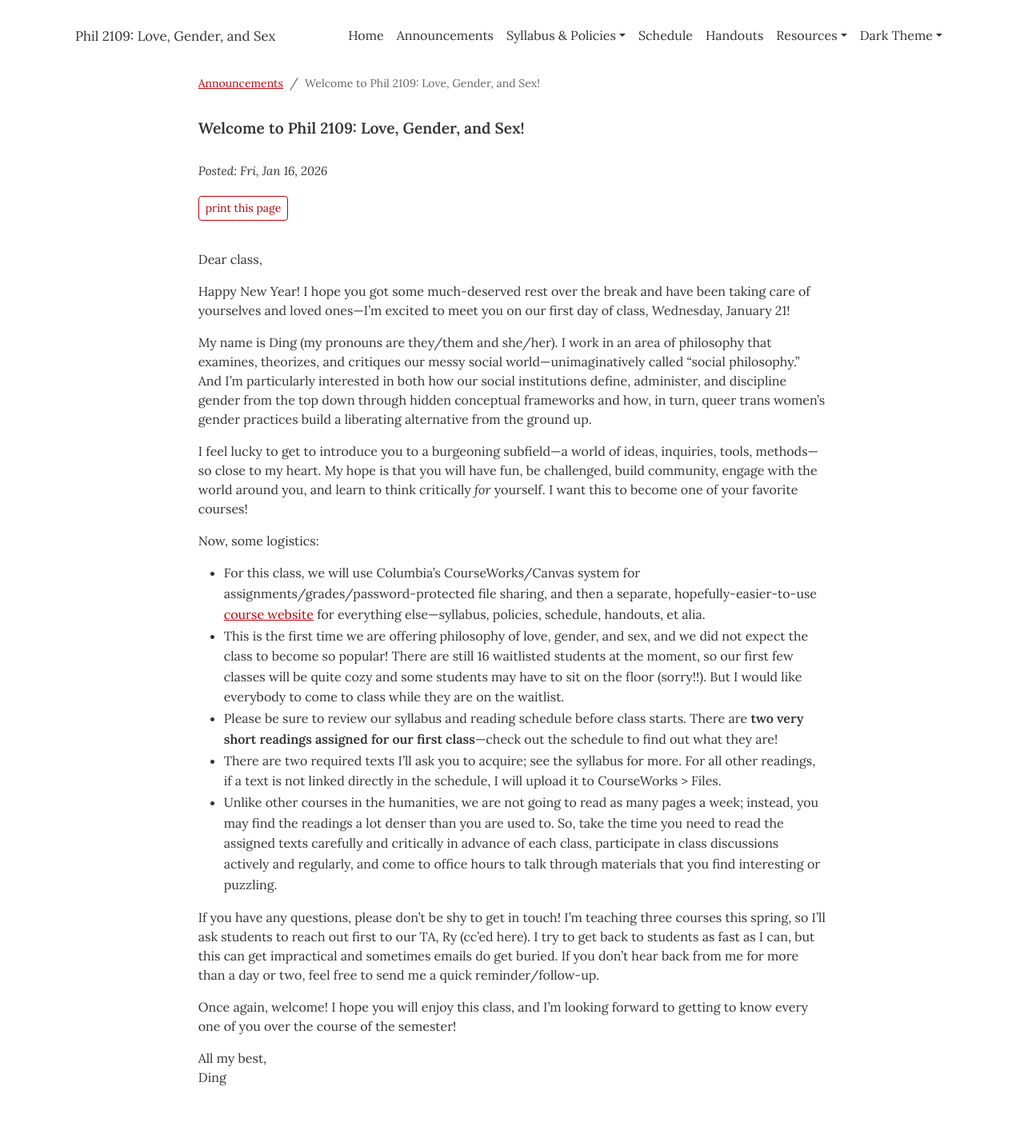
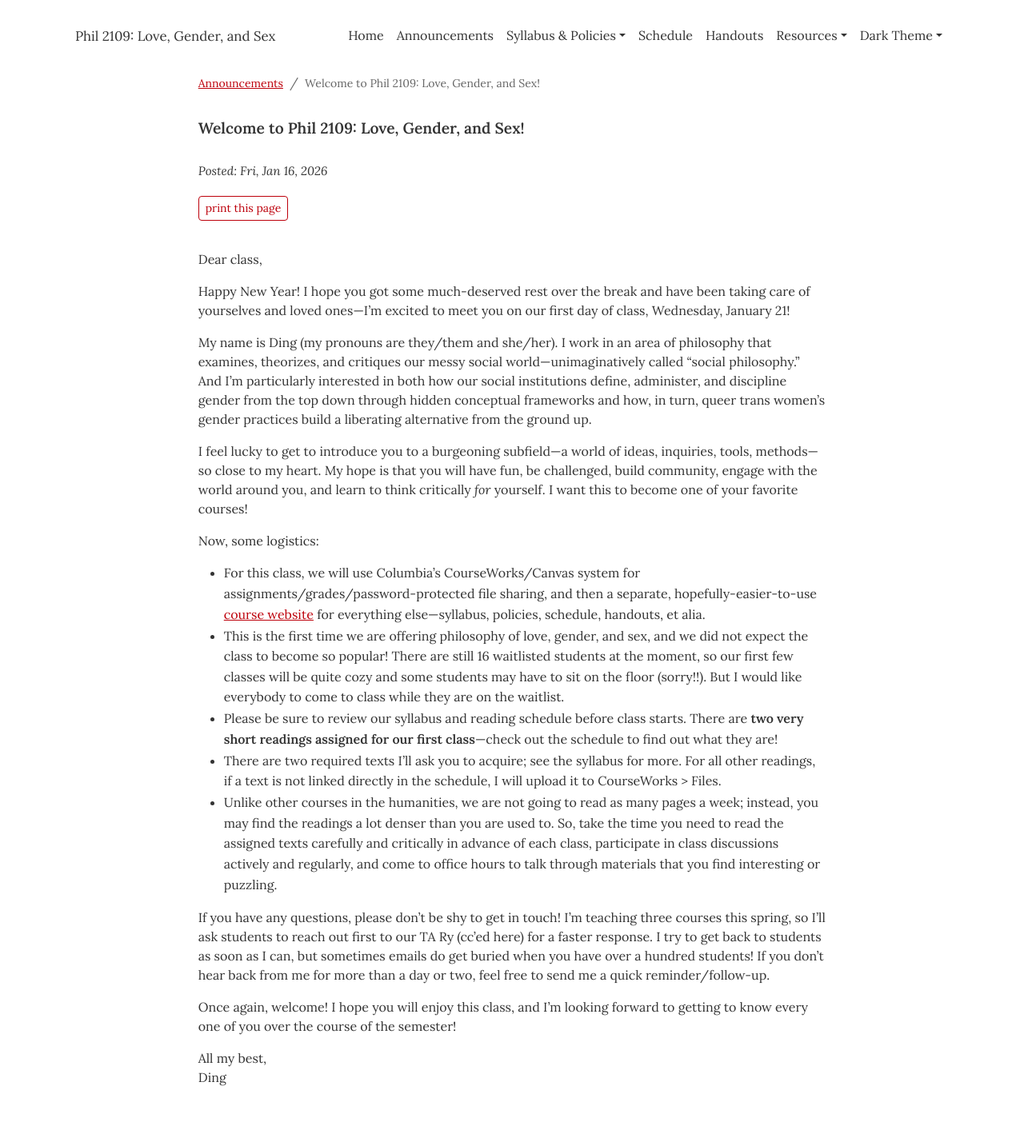
Before and after one commit to dingherself/love-gender-sex, a Jekyll site: the page built from announcements/_posts/2026-01-16-welcome.md, in a window 1280 px wide. Shown: the whole page at 80% size. Built offline with Jekyll 4.4.1, drawn with Linux system fonts in a browser that asks for light colours.

Commit message:
word choice

```diff
--- a/announcements/_posts/2026-01-16-welcome.md
+++ b/announcements/_posts/2026-01-16-welcome.md
@@ -19,7 +19,7 @@ Now, some logistics:
 - There are two required texts I’ll ask you to acquire; see the syllabus for more. For all other readings, if a text is not linked directly in the schedule, I will upload it to CourseWorks > Files.
 - Unlike other courses in the humanities, we are not going to read as many pages a week; instead, you may find the readings a lot denser than you are used to. So, take the time you need to read the assigned texts carefully and critically in advance of each class, participate in class discussions actively and regularly, and come to office hours to talk through materials that you find interesting or puzzling.
 
-If you have any questions, please don’t be shy to get in touch! I’m teaching three courses this spring, so I’ll ask students to reach out first to our TA, Ry (cc’ed here). I try to get back to students as fast as I can, but this can get impractical and sometimes emails do get buried. If you don’t hear back from me for more than a day or two, feel free to send me a quick reminder/follow-up.
+If you have any questions, please don’t be shy to get in touch! I’m teaching three courses this spring, so I’ll ask students to reach out first to our TA Ry (cc’ed here) for a faster response. I try to get back to students as soon as I can, but sometimes emails do get buried when you have over a hundred students! If you don’t hear back from me for more than a day or two, feel free to send me a quick reminder/follow-up.
 
 Once again, welcome! I hope you will enjoy this class, and I’m looking forward to getting to know every one of you over the course of the semester!
 
```
